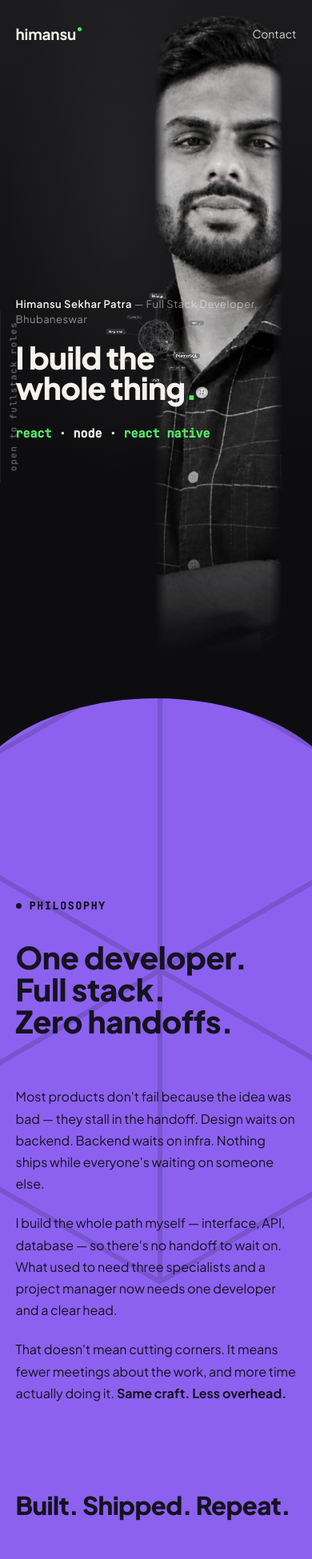
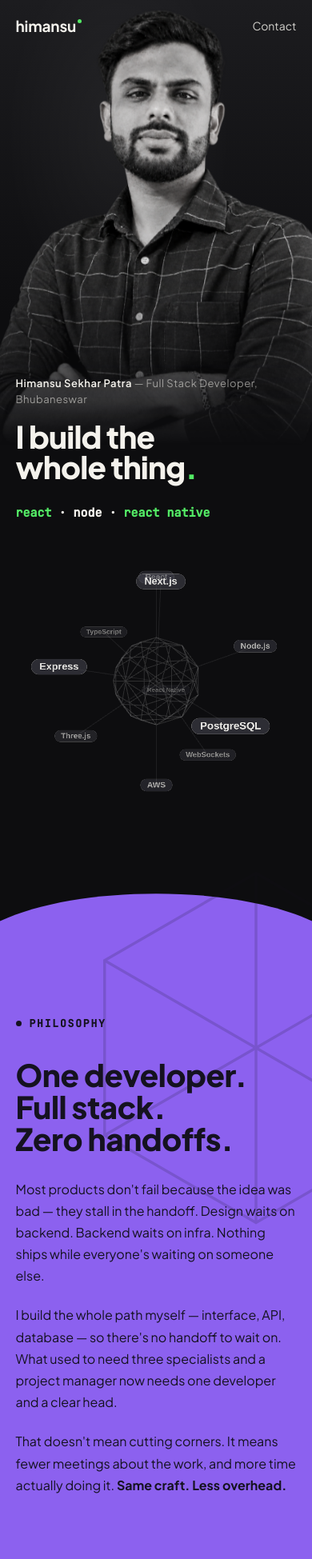
Before and after one commit to himansup27/My-Portfolio, a React (Create React App) app: page / in a window 390 px wide. Shown: the top 1949 px of the page at 80% size. Built offline with nearby package versions, Linux system fonts and the light colour scheme.

Commit message:
fix: mobile responsive

```diff
--- a/src/PortfolioV3/PortfolioV3.css
+++ b/src/PortfolioV3/PortfolioV3.css
@@ -500,3 +500,125 @@
     font-family:'JetBrains Mono',monospace; font-size:11px; color:rgba(244,242,236,.6);
     border:1px solid rgba(244,242,236,.2); padding:5px 12px; border-radius:100px;
   }
+
+/* ==========================================================================
+   RESPONSIVE
+   Desktop styles above are untouched; everything below only overrides them
+   on smaller screens. Breakpoints: 1300 (large laptops), 900 (tablet and
+   phone: stacked hero, stacked sections), 800 (story), 700 / 600 (phone).
+   ========================================================================== */
+
+/* touch screens have no cursor, so no cursor HUD */
+@media (hover:none){
+  .pv3 .hud-label{ display:none; }
+}
+
+/* "Built. Shipped. Repeat." must stay on one line, so on mid-size screens
+   it needs to be a little smaller than 8vw or its last letters get clipped */
+@media (max-width:1300px){
+  .pv3 .manifest-closing{ font-size:clamp(1.85rem, 7.6vw, 6.5rem); }
+}
+
+/* ---------- tablet + phone ---------- */
+@media (max-width:900px){
+
+  /* iOS Safari zooms the page when you focus an input under 16px */
+  .pv3 .form-row input, .pv3 .form-row textarea{ font-size:16px; }
+
+  /* Hero: photo on top, headline overlapping its faded bottom edge,
+     sphere underneath. Everything flows normally instead of being
+     absolutely positioned. */
+  .pv3 .side-tag{ display:none; }
+  .pv3 .scroll-cue{ display:none; }
+  .pv3 .hero{ min-height:0; padding:0 0 70px; justify-content:flex-start; }
+  .pv3 .portrait{
+    position:relative; inset:auto; order:0; flex:none; width:100%;
+    height:min(68vh, 560px); height:min(68svh, 560px); min-height:360px;
+  }
+  .pv3 .heroimg{
+    inset:0; width:100%; height:100%; object-position:center 15%;
+    -webkit-mask-image:linear-gradient(to bottom, black 55%, transparent 98%);
+    mask-image:linear-gradient(to bottom, black 55%, transparent 98%);
+  }
+  .pv3 .hero-content{ order:1; margin-top:-90px; }
+  .pv3 .orb-mount{
+    order:2; position:relative; top:auto; left:auto; transform:none;
+    width:min(92vw, 400px); height:min(92vw, 400px); margin:20px auto 0;
+  }
+
+  /* curve between sections */
+  .pv3 .peel{ height:80px; }
+
+  /* Manifest */
+  .pv3 .manifest{ padding:90px 5vw 0; }
+  .pv3 .manifest-grid{ gap:28px; }
+  .pv3 .manifest-hex{ width:460px; height:460px; top:-100px; right:-160px; }
+
+  /* Gallery */
+  .pv3 .gallery{ padding:80px 5vw 90px; }
+  .pv3 .gallery-head{ margin-bottom:40px; }
+  .pv3 .gallery-info{ margin-top:40px; }
+
+  /* Capabilities: heading first, then the diagram, then the text panel.
+     display:contents lets the heading and panel (which live inside
+     .cap-side) be reordered around the diagram. */
+  .pv3 .capabilities{ padding:90px 5vw 70px; }
+  .pv3 .cap-side{ display:contents; }
+  .pv3 .cap-head{ order:0; margin:0; }
+  .pv3 .cap-diagram{ order:1; }
+  .pv3 .cap-panel{ order:2; }
+}
+
+/* ---------- story ---------- */
+@media (max-width:800px){
+  .pv3 .story{ padding:70px 5vw 70px; }
+  /* the numbered tags (01 / 02 / 03) already name each block, so the
+     pinned heading list isn't needed on small screens */
+  .pv3 .story-nav{ display:none; }
+  .pv3 .story-block{ margin-bottom:90px; }
+  .pv3 .story-block:last-child{ margin-bottom:0; }
+  .pv3 .block-tag{ margin-bottom:26px; }
+  .pv3 .timeline{ padding-left:34px; }
+  .pv3 .job-dot{ left:-34px; }
+  .pv3 .job-block{ margin-bottom:44px; }
+  .pv3 .exp-dates{ white-space:normal; }
+  .pv3 .edu-card{ padding:26px 22px; }
+}
+
+/* ---------- contact ---------- */
+@media (max-width:850px){
+  .pv3 .contact{ padding:80px 5vw 70px; }
+  .pv3 .contact-grid{ gap:36px; }
+  .pv3 .contact-form{ padding:24px 20px; }
+  .pv3 .contact-quicklinks a{ overflow-wrap:anywhere; }
+}
+
+/* ---------- phone ---------- */
+@media (max-width:700px){
+  /* wrap the closing line instead of squeezing it onto one row */
+  .pv3 .manifest-closing{
+    white-space:normal; font-size:clamp(2.4rem, 13vw, 4.5rem);
+    line-height:1; margin-top:56px;
+  }
+}
+
+@media (max-width:600px){
+  .pv3 header{ padding:18px 5vw; }
+
+  /* Gallery: tighter grid, shorter labels, fixed-height info box so the
+     page doesn't jump when you tap between projects */
+  .pv3 .gallery-wrap{ grid-auto-rows:120px; gap:10px; }
+  .pv3 .g-card-label{
+    padding:10px 12px; font-size:12px; line-height:1.3;
+    display:-webkit-box; -webkit-box-orient:vertical; -webkit-line-clamp:3; overflow:hidden;
+  }
+  .pv3 .gallery-info .g-title{ font-size:20px; }
+  .pv3 .gallery-info .g-desc{ font-size:14px; }
+  .pv3 .gallery-info{ min-height:340px; }
+
+  /* Capabilities: the diagram's text labels would be ~7px tall here and
+     clip at the screen edge, so the icons stand alone; tap one to read
+     about it in the panel below */
+  .pv3 .cap-label{ display:none; }
+  .pv3 .cap-panel{ padding:24px 22px; }
+}
--- a/src/PortfolioV3/components/SkillSphere.jsx
+++ b/src/PortfolioV3/components/SkillSphere.jsx
@@ -36,6 +36,8 @@ const SkillSphere = ({ skills }) => {
     scene.add(group);
 
     const RADIUS = 2.1;
+    // tags are drawn bigger on small canvases (phones) so the text stays readable
+    const tagScale = width < 520 ? 1.35 : 1.15;
     const goldenAngle = Math.PI * (3 - Math.sqrt(5));
 
     function roundRect(ctx, x, y, w, h, r) {
@@ -71,7 +73,7 @@ const SkillSphere = ({ skills }) => {
       texture.minFilter = THREE.LinearFilter;
       const material = new THREE.SpriteMaterial({ map: texture, transparent: true, depthTest: false });
       const sprite = new THREE.Sprite(material);
-      const scale = 1.15;
+      const scale = tagScale;
       sprite.scale.set(scale, (scale * 96) / 280, 1);
       return sprite;
     }
```
